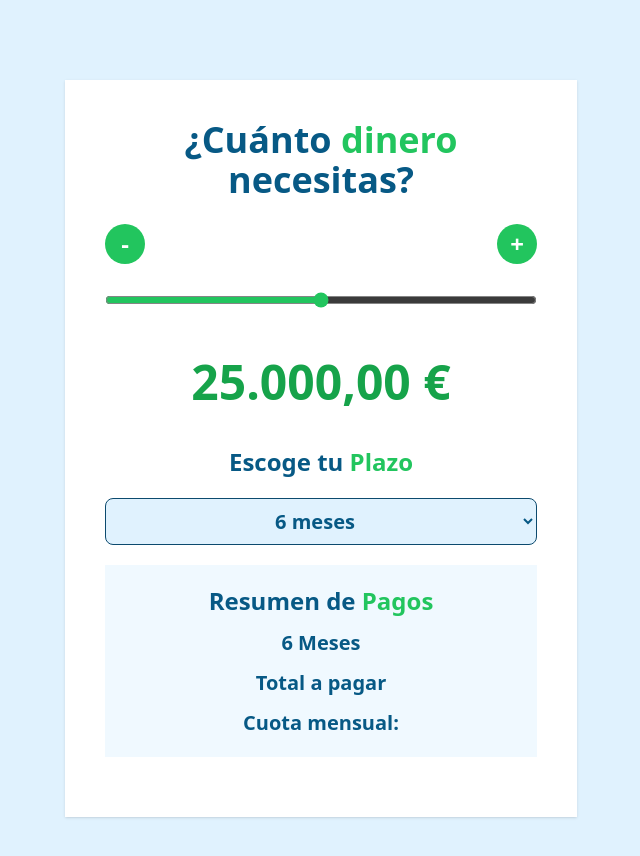
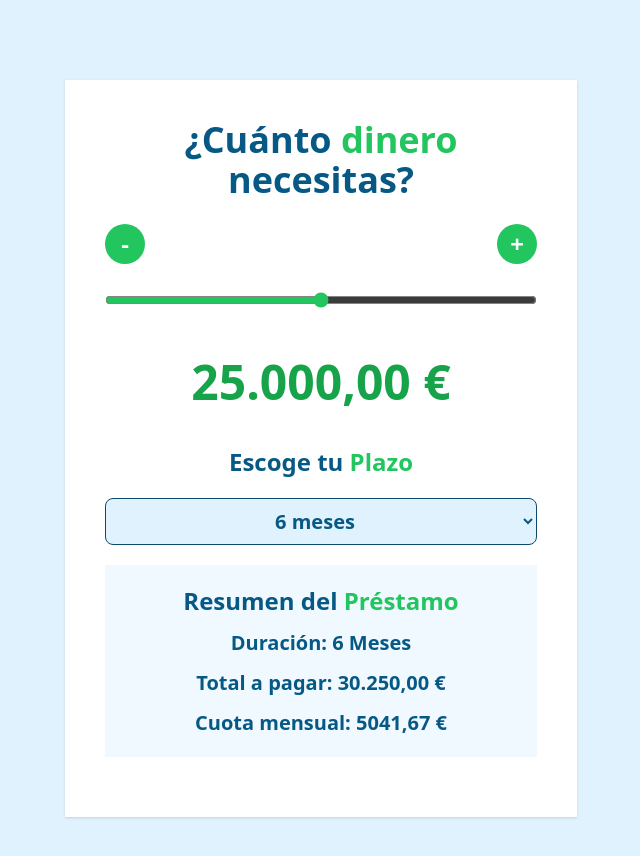
Before and after one commit to JohnnyBC2022/Cotizador-React, a React (Vite) app: page / in a window 1280 px wide. Shown: the top 856 px of the page, without its empty margins (319-959 px from the left). Built offline with nearby package versions, Linux system fonts and the light colour scheme.

Commit message:
proyect finished

```diff
--- a/src/App.jsx
+++ b/src/App.jsx
@@ -1,4 +1,4 @@
-import { useState } from "react";
+import { useEffect, useState } from "react";
 import Header from "./components/Header";
 import Button from "./components/Button";
 import { formatMoney, calculateTotalPay } from "./helpers";
@@ -8,6 +8,17 @@ function App() {
   const [amount, setAmount] = useState(25000);
   const [months, setMonths] = useState(6);
   const [total, setTotal] = useState(0);
+  const [payment, setPayment] = useState(0);
+
+  useEffect(() => {
+    const resultTotalPay = calculateTotalPay(amount, months);
+    setTotal(resultTotalPay);
+  }, [amount, months]);
+
+  useEffect(() => {
+    // Calcular la mensualidad:
+    setPayment(total / months);
+  }, [total]);
 
   const MIN = 0;
   const MAX = 50000;
@@ -59,17 +70,24 @@ function App() {
         Escoge tu <span className="text-green-500">Plazo</span>
       </h2>
 
-      <Select months={months} setMonths={setMonths}/>
+      <Select months={months} setMonths={setMonths} />
 
       <div className="my-5 space-y-3 bg-sky-50 p-5">
-      <h2 className="text-2xl font-extrabold text-sky-800 text-center">
-        Resumen de <span className="text-green-500">Pagos</span>
-      </h2>
-      <p className="text-xl text-sky-800 text-center font-bold">{months} Meses</p>
-      <p className="text-xl text-sky-800 text-center font-bold">Total a pagar</p>
-      <p className="text-xl text-sky-800 text-center font-bold">Cuota mensual:</p>
+        <h2 className="text-2xl font-extrabold text-sky-800 text-center">
+          Resumen del <span className="text-green-500">Préstamo</span>
+        </h2>
+        <p className="text-xl text-sky-800 text-center font-semibold">
+          Duración: <span className="font-extrabold">{months} Meses</span>
+        </p>
+        <p className="text-xl text-sky-800 text-center font-semibold">
+          Total a pagar:{" "}
+          <span className="font-extrabold">{formatMoney(total)}</span>
+        </p>
+        <p className="text-xl text-sky-800 text-center font-semibold">
+          Cuota mensual:{" "}
+          <span className="font-extrabold">{formatMoney(payment)}</span>
+        </p>
       </div>
-
     </div>
   );
 }
--- a/src/helpers/index.js
+++ b/src/helpers/index.js
@@ -11,22 +11,22 @@ const calculateTotalPay = (amount, term) => {
 
     // Mientras mayor es la cantidad, menor es el interes
     if (amount < 10000) {
-        total = amount * 1.5;
+        total = amount * 1.3;
     } else if (amount >= 10000 && amount < 25000) {
-        total = amount * 1.4;
+        total = amount * 1.15;
     } else if (amount >= 20000 && amount < 35000) {
-        total = amount * 1.3;
+        total = amount * 1.1;
     } else {
-        total = amount * 1.2;
+        total = amount * 1.05;
     }
 
     // Plazo, a mayor plazo, mayor interés
     if( term === 6){
         total *= 1.1;
     } else if (term ===12){
+        total *= 1.15;
+    } else {
         total *= 1.2;
-    } else {
-        total *= 1.4;
     }
     return total;
 }
```
